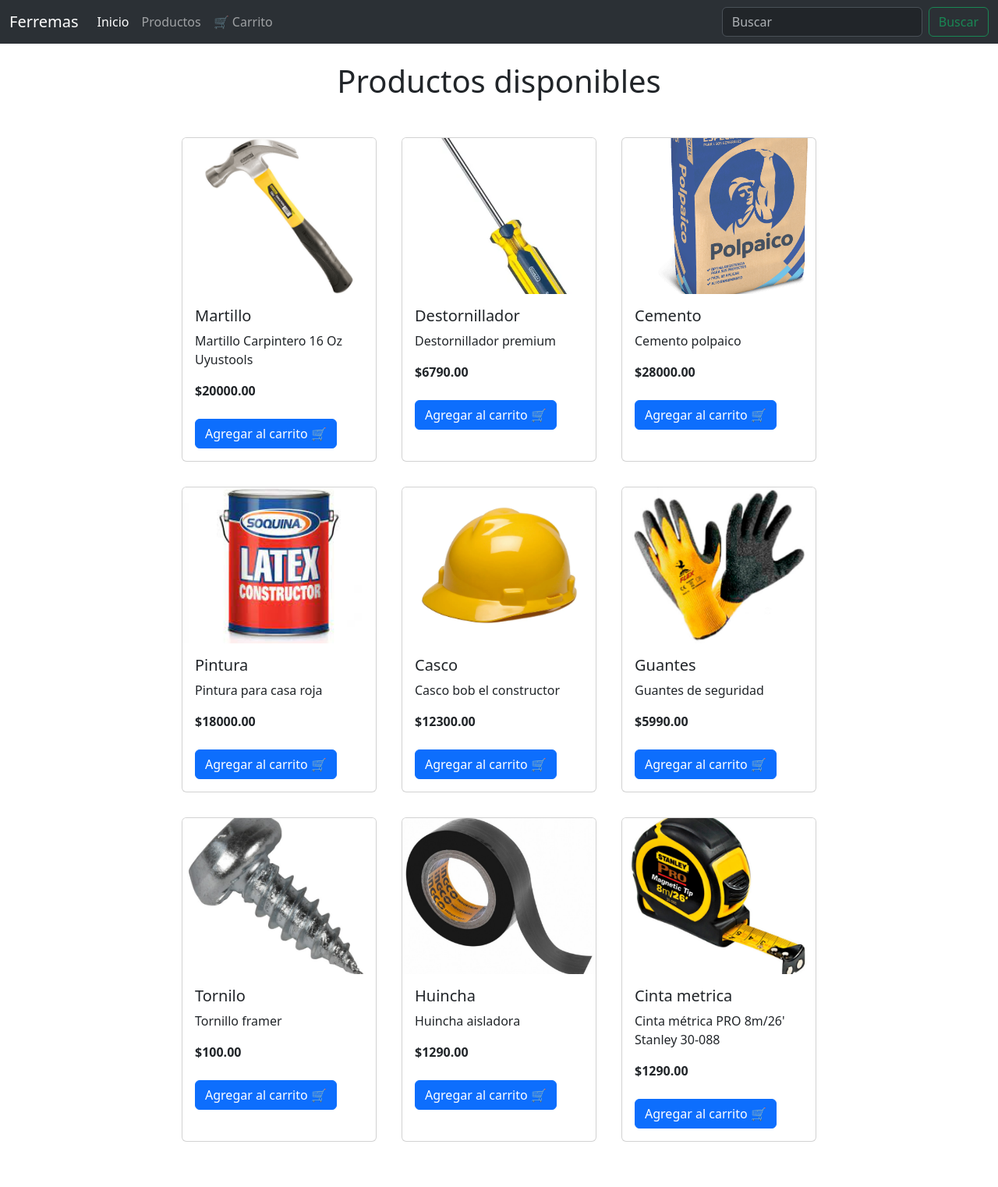
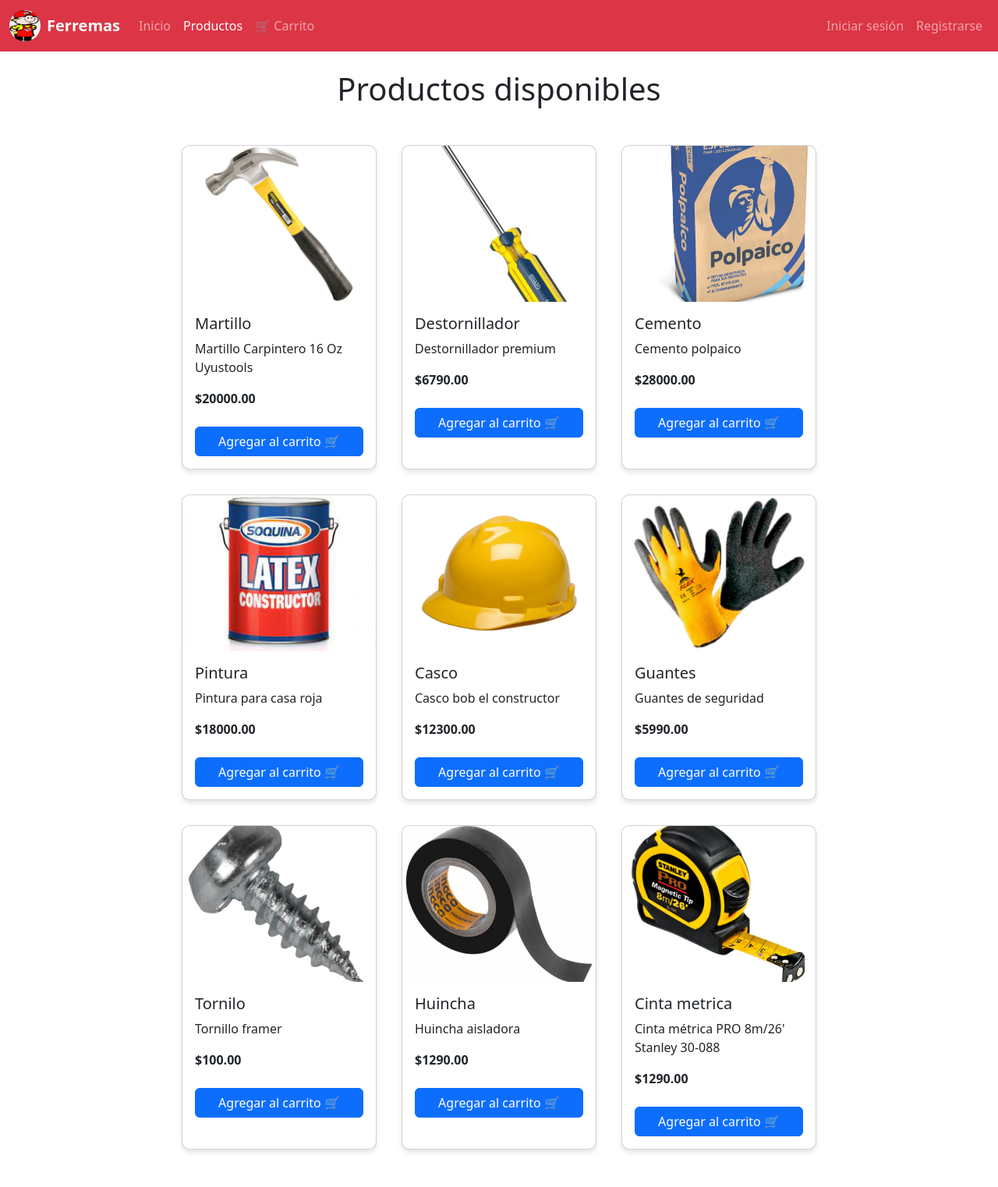
Before and after one commit to alvarezn1/integracion-plataforma, a Django app: page /lista_productos/ in a window 1280 px wide. Shown: the whole page at 78% size. Before the commit the page ends 1464 px from the top, so only its background shows below. Run offline with Django 5.2, Linux system fonts and the light colour scheme; data comes from the database, SQL or seed files in the repository; both versions use the stored data as it was after the commit.

Commit message:
detalles finales

```diff
--- a/ferremas/templates/ferremas/lista_productos.html
+++ b/ferremas/templates/ferremas/lista_productos.html
@@ -10,43 +10,102 @@
             display: flex;
             flex-wrap: wrap;
             justify-content: center;
-            margin: 2rem;
+            margin: 2rem 0;
         }
+
         .card {
             margin: 1rem;
             width: 250px;
+            border-radius: 10px;
+            box-shadow: 0 4px 6px rgba(0,0,0,0.1);
+            transition: transform 0.2s ease-in-out;
         }
+
+        .card:hover {
+            transform: scale(1.03);
+        }
+
         .card img {
             height: 200px;
             object-fit: cover;
+            border-top-left-radius: 10px;
+            border-top-right-radius: 10px;
+        }
+
+        .navbar-brand img {
+            border-radius: 50%;
+        }
+
+        form.logout-form {
+            display: inline;
+        }
+
+        form.logout-form button {
+            border: none;
+            background: none;
+            padding: 0;
+            margin: 0;
+            color: white;
+            cursor: pointer;
+            font-size: 1rem;
+        }
+
+        @media (max-width: 576px) {
+            .card-container {
+                flex-direction: column;
+                align-items: center;
+            }
         }
     </style>
 </head>
 <body>
 
 <!-- Navbar -->
-<nav class="navbar navbar-expand-lg bg-body-tertiary" data-bs-theme="dark">
+<nav class="navbar navbar-expand-lg bg-danger navbar-dark">
     <div class="container-fluid">
-    <a class="navbar-brand" href="#">Ferremas</a>
+        <a class="navbar-brand d-flex align-items-center" href="{% url 'inicio' %}">
+            <img src="{% static 'img/logo.png' %}" alt="Logo Ferremas" width="40" height="40" class="me-2">
+            <span class="fw-bold">Ferremas</span>
+        </a>
         <button class="navbar-toggler" type="button" data-bs-toggle="collapse" data-bs-target="#navbarNav">
             <span class="navbar-toggler-icon"></span>
         </button>
+
         <div class="collapse navbar-collapse" id="navbarNav">
-      <ul class="navbar-nav me-auto">
+            <ul class="navbar-nav me-auto mb-2 mb-lg-0">
                 <li class="nav-item">
-          <a class="nav-link active" aria-current="page" href="{% url 'inicio' %}">Inicio</a>
+                    <a class="nav-link" href="{% url 'inicio' %}">Inicio</a>
                 </li>
                 <li class="nav-item">
-          <a class="nav-link" href="{% url 'productos' %}">Productos</a>
+                    <a class="nav-link active" href="{% url 'productos' %}">Productos</a>
                 </li>
                 <li class="nav-item">
                     <a class="nav-link" href="{% url 'ver_carrito' %}">🛒 Carrito</a>
                 </li>
             </ul>
-      <form class="d-flex" role="search">
-        <input class="form-control me-2" type="search" placeholder="Buscar" aria-label="Buscar">
-        <button class="btn btn-outline-success" type="submit">Buscar</button>
+
+            <ul class="navbar-nav">
+                {% if user.is_authenticated %}
+                    <li class="nav-item">
+                        <form method="POST" action="{% url 'logout' %}" class="logout-form">
+                            {% csrf_token %}
+                            <button class="nav-link">Cerrar sesión</button>
                         </form>
+                    </li>
+                    {% if user.is_staff %}
+                        <li class="nav-item">
+                            <a class="nav-link" href="/admin/">Administrar</a>
+                        </li>
+                    {% endif %}
+                {% else %}
+                    <li class="nav-item">
+                        <a class="nav-link" href="{% url 'login' %}">Iniciar sesión</a>
+                    </li>
+                    <li class="nav-item">
+                        <a class="nav-link" href="{% url 'register' %}">Registrarse</a>
+                    </li>
+                {% endif %}
+            </ul>
         </div>
     </div>
 </nav>
@@ -63,7 +122,7 @@
                     <h5 class="card-title">{{ producto.nombre }}</h5>
                     <p class="card-text">{{ producto.descripcion }}</p>
                     <p class="card-text"><strong>${{ producto.precio }}</strong></p>
-                <a href="{% url 'agregar_carrito' producto.id %}" class="btn btn-primary mt-2">Agregar al carrito 🛒</a>
+                    <a href="{% url 'agregar_carrito' producto.id %}" class="btn btn-primary w-100 mt-2">Agregar al carrito 🛒</a>
                 </div>
             </div>
         {% empty %}
--- a/ferremas/urls.py
+++ b/ferremas/urls.py
@@ -10,12 +10,13 @@
     path('carrito/', views.ver_carrito, name='ver_carrito'),
     path('eliminar_carrito/<int:producto_id>/', views.eliminar_carrito, name='eliminar_carrito'),
     path('login/', CustomLoginView.as_view(), name='login'),
-    path('logout/', LogoutView.as_view(next_page='login'), name='logout'),
+    path('logout/', LogoutView.as_view(next_page='inicio'), name='logout'),
     path('register/', register, name='register'),
     path('crear-preferencia/', views.crear_preferencia, name='crear_preferencia'),
     path('gracias/', views.gracias, name='gracias'),
     path('error/', views.error, name='error'),
     path('pendiente/', views.pendiente, name='pendiente'),
+    path('tasa-cambio/', views.tasa_cambio, name='tasa_cambio'),
 
 
 
--- a/ferremas/views.py
+++ b/ferremas/views.py
@@ -8,8 +8,7 @@
 from .models import Producto
 from .forms import CustomUserCreationForm
 
-from transbank.webpay.webpay_plus.transaction import Transaction
-from transbank.common.integration_type import IntegrationType
+
 
 import uuid
 import mercadopago
@@ -22,6 +21,9 @@
 from django.shortcuts import render, redirect
 
 
+import requests
+
+API_KEY = '70b1ae962c7551b79305d5a6'
 
 
 
@@ -64,7 +66,7 @@
     request.session['carrito'] = carrito
     return redirect('productos')
 
-
+@login_required
 def ver_carrito(request):
     carrito = request.session.get('carrito', {})
     productos = []
@@ -77,7 +79,11 @@
         total += producto.subtotal
         productos.append(producto)
 
-    return render(request, 'ferremas/carrito.html', {'productos': productos, 'total': total})
+    # Aquí defines la tasa de cambio (puedes actualizarla o sacar de API)
+    tasa_cambio = 938  # Ejemplo: 800 CLP = 1 USD
+    total_usd = round(total / tasa_cambio, 2) if total else 0
+
+    return render(request, 'ferremas/carrito.html', {'productos': productos, 'total': total, 'total_usd': total_usd})
 
 
 def eliminar_carrito(request, producto_id):
@@ -140,3 +146,18 @@
         return JsonResponse({"error": "No se encontró 'id' en la respuesta de preferencia"}, status=500)
 
     return JsonResponse({"id": preference["id"]})
+
+
+
+def tasa_cambio(request):
+    url = f"https://v6.exchangerate-api.com/v6/{API_KEY}/latest/USD"
+    response = requests.get(url)
+    data = response.json()
+
+    # Obtener CLP por ejemplo
+    tasa_clp = data['conversion_rates'].get('CLP', None)
+
+    return JsonResponse({
+        'base': 'USD',
+        'CLP': tasa_clp
+    })
--- a/ferreteria/settings.py
+++ b/ferreteria/settings.py
@@ -34,7 +34,7 @@
 
 ALLOWED_HOSTS = []
 
-
+LOGIN_URL = '/login/'
 # Application definition
 
 
```
Also changed, not shown: ferremas/templates/ferremas/carrito.html (+60 -9 lines), ferremas/templates/ferremas/inicio.html (+40 -47 lines), db.sqlite3, ferremas/static/img/logo.jpg (added), ferremas/static/img/logo.png (added), media/productos/logo.jpg (added). Lines whose indentation alone changed are shown as unchanged.
